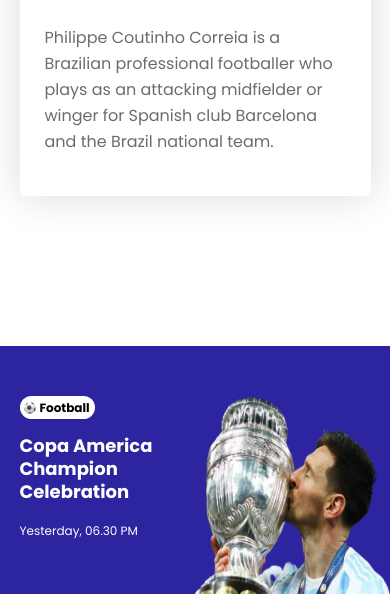
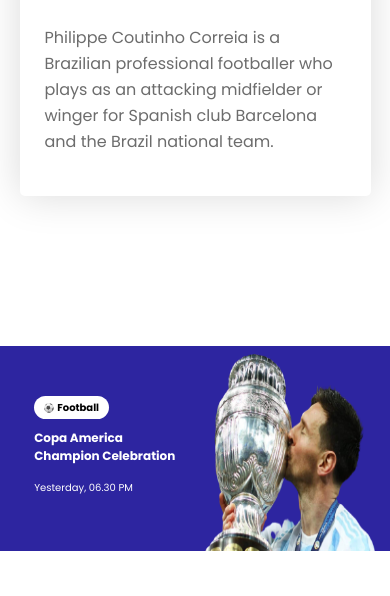
Before and after one commit to imhossen/responsive-football, a plain HTML site: page index.html in a window 390 px wide. Shown: the part 7532-8128 px from the top of the page. Drawn offline with Linux system fonts and the light colour scheme.

Commit message:
finished

```diff
--- a/style/style.css
+++ b/style/style.css
@@ -329,6 +329,40 @@ footer h6 {
 
 }
 
+/* Mobile Device some element fix */
+
+@media (max-width: 400px) {
+
+    .hero__right img {
+        width: 300px;
+        height: 250px;
+    }
+
+    .football__section img {
+        width: 10px;
+        height: 10px;
+        margin-right: 3px;
+    }
+
+    .football__section h3 {
+        font-size: 10px;
+    }
+
+    .celebration__img img {
+        width: 200px;
+        height: 200px;
+    }
+
+    .celebration__text p {
+        font-size: 10px;
+    }
+
+    .celebration__text h1 {
+        font-size: 12px;
+        line-height: 18px;
+    }
+}
+
 /* Tablet Devices some element placement fix */
 
 @media (max-width: 812px) and (min-width: 601px) {
```
